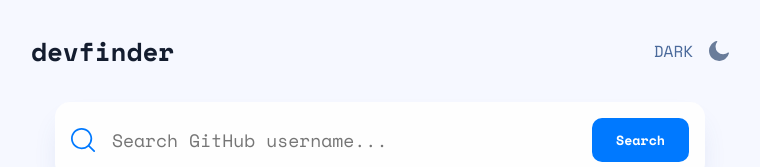
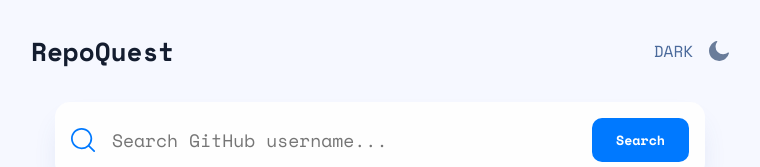
Before and after one commit to soumyajiitt/RepoQuest, a React (Vite) app: page / in a window 1280 px wide. Shown: the top 167 px of the page, without its empty margins (260-1020 px from the left). Built offline with nearby package versions, Linux system fonts and the light colour scheme.

Commit message:
URL Name Change & Tab Name Change

```diff
--- a/index.html
+++ b/index.html
@@ -8,7 +8,7 @@
   <link rel="preconnect" href="https://fonts.googleapis.com">
   <link rel="preconnect" href="https://fonts.gstatic.com" crossorigin>
   <link href="https://fonts.googleapis.com/css2?family=Space+Mono:wght@400;700&display=swap" rel="stylesheet">
-  <title>Git Us Search</title>
+  <title>RepoQuest</title>
 </head>
 <body>
   <div id="root"></div>
--- a/src/components/Header.tsx
+++ b/src/components/Header.tsx
@@ -6,7 +6,7 @@ interface HeaderProps {
 const Header = ({ darkMode, toggleDarkMode }: HeaderProps) => {
   return (
     <header className="header">
-      <h1 className="title">devfinder</h1>
+      <h1 className="title">RepoQuest</h1>
       <div className="mode-toggle" onClick={toggleDarkMode}>
         <p>{darkMode ? 'LIGHT' : 'DARK'}</p>
         <img
```
